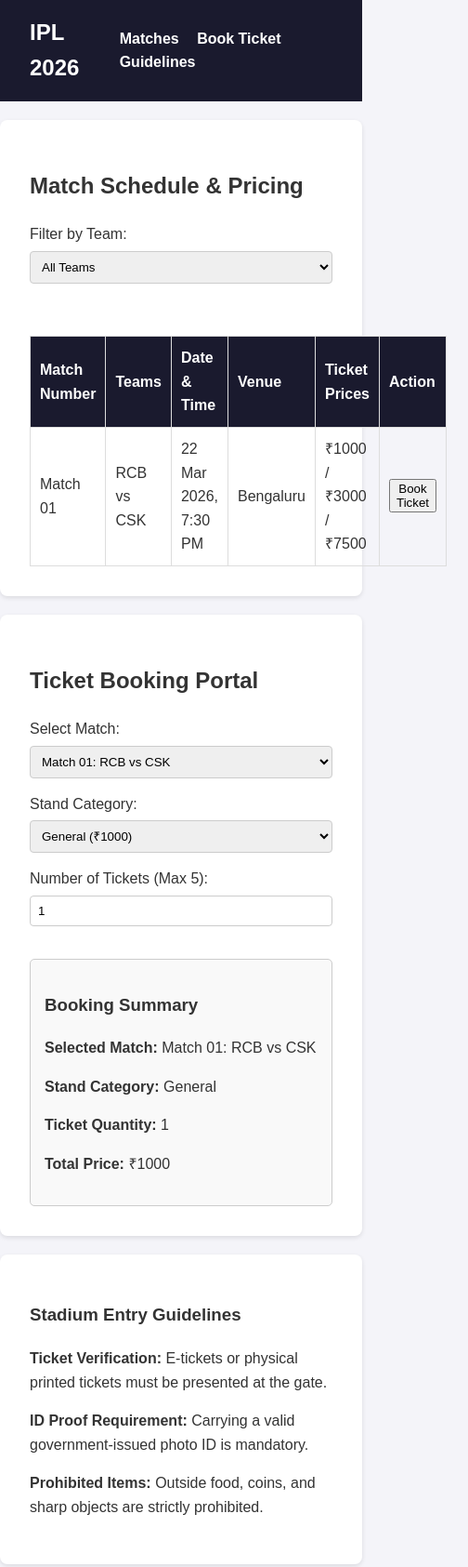
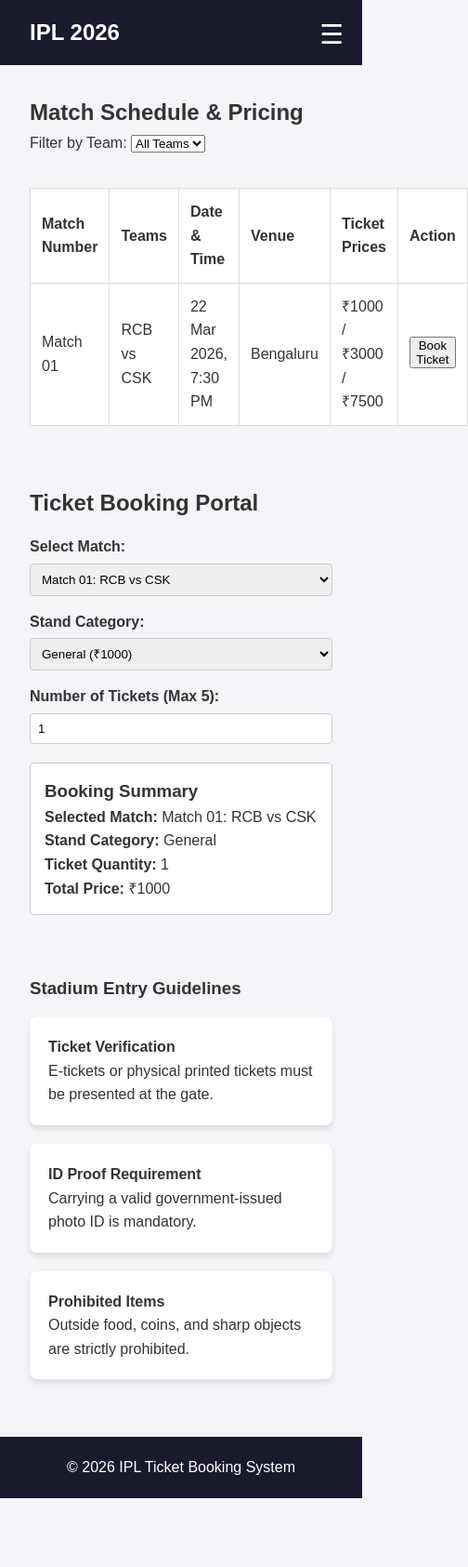
Before and after one commit to dsilvajemimamiyanna07-rgb/ipl-ticket-booking, a plain HTML site: page index.html in a window 390 px wide. Shown: the top 1685 px of the page at 93% size, 504 px wide, since content can reach past the window. After the commit the page ends 1611 px from the top, so only its background shows below. Drawn offline with Linux system fonts and the light colour scheme.

Commit message:
Complete Activity 8: Responsive layout using CSS Grid, Flexbox, and mobile Hamburger menu

```diff
--- a/CSS/style.css
+++ b/CSS/style.css
@@ -1,111 +1,139 @@
-:root {
-    --primary-color: #1a1a2e;
-    --accent-color: #e94560;
-    --bg-color: #f4f4f9;
-    --text-color: #333333;
-    --white: #ffffff;
+/* Global Reset */
+* {
+    box-sizing: border-box;
+    margin: 0;
+    padding: 0;
+    font-family: Arial, sans-serif;
 }
 
 body {
-    font-family: Arial, sans-serif;
-    margin: 0;
-    padding: 0;
-    background-color: var(--bg-color);
-    color: var(--text-color);
+    background-color: #f4f4f9;
+    color: #333;
     line-height: 1.6;
 }
 
-/* Header & Navigation */
+/* Flexbox Navigation Bar */
 header {
-    background-color: var(--primary-color);
-    color: var(--white);
-    padding: 1rem 2rem;
     display: flex;
     justify-content: space-between;
     align-items: center;
+    background-color: #1a1a2e;
+    color: #fff;
+    padding: 1rem 2rem;
     position: sticky;
     top: 0;
-    z-index: 100;
+    z-index: 1000;
 }
 
-header h2 {
-    margin: 0;
+nav {
+    display: flex;
+    gap: 20px;
 }
 
 nav a {
-    color: var(--white);
+    color: #fff;
     text-decoration: none;
-    margin-left: 15px;
     font-weight: bold;
 }
 
 nav a:hover {
-    color: var(--accent-color);
+    color: #e94560;
 }
 
-/* Hero Section */
-.hero {
-    background: linear-gradient(rgba(0,0,0,0.6), rgba(0,0,0,0.6)), url('https://images.unsplash.com/photo-1540747913346-19e32dc3e97e?auto=format&fit=crop&w=1200&q=80') no-repeat center center/cover;
-    color: var(--white);
-    text-align: center;
-    padding: 4rem 2rem;
+/* Hamburger Menu Button (Hidden by default on desktop) */
+.hamburger {
+    display: none;
+    font-size: 1.8rem;
+    background: none;
+    border: none;
+    color: #fff;
+    cursor: pointer;
 }
 
-.hero button {
-    background-color: var(--accent-color);
-    color: var(--white);
-    border: none;
-    padding: 10px 20px;
-    margin: 10px;
-    cursor: pointer;
-    font-size: 1rem;
-    border-radius: 5px;
+/* Sections */
+section {
+    padding: 2rem;
+    max-width: 1200px;
+    margin: auto;
 }
 
-/* Sections & Cards */
-section {
-    max-width: 1000px;
-    margin: 20px auto;
-    background: var(--white);
-    padding: 2rem;
-    border-radius: 8px;
-    box-shadow: 0 2px 5px rgba(0,0,0,0.1);
-}
-
-/* Tables */
+/* Tables and Form Elements */
 table {
     width: 100%;
     border-collapse: collapse;
-    margin-top: 1rem;
+    margin-top: 10px;
+    background: #fff;
 }
 
 th, td {
+    padding: 12px;
+    text-align: left;
     border: 1px solid #ddd;
-    padding: 10px;
-    text-align: left;
 }
 
-th {
-    background-color: var(--primary-color);
-    color: var(--white);
+form label {
+    display: block;
+    margin-top: 15px;
+    font-weight: bold;
 }
 
-/* Forms */
-input, select {
+form select, form input {
     width: 100%;
     padding: 8px;
     margin-top: 5px;
-    margin-bottom: 15px;
-    box-sizing: border-box;
     border: 1px solid #ccc;
     border-radius: 4px;
 }
 
-/* Footer */
+/* CSS Grid for Guidelines Cards */
+.grid-container {
+    display: grid;
+    grid-template-columns: repeat(3, 1fr);
+    gap: 20px;
+    margin-top: 15px;
+}
+
+.card {
+    background: #fff;
+    padding: 20px;
+    border-radius: 8px;
+    box-shadow: 0 4px 6px rgba(0,0,0,0.1);
+}
+
 footer {
     text-align: center;
-    padding: 1rem;
-    background-color: var(--primary-color);
-    color: var(--white);
-    margin-top: 2rem;
+    padding: 20px;
+    background-color: #1a1a2e;
+    color: white;
+    margin-top: 30px;
 }
+
+/* Responsive Media Query for Tablets and Phones */
+@media (max-width: 768px) {
+    header {
+        flex-direction: column;
+        align-items: flex-start;
+    }
+
+    .hamburger {
+        display: block;
+        position: absolute;
+        right: 20px;
+        top: 20px;
+    }
+
+    nav {
+        display: none; /* Hidden until toggled via JS */
+        flex-direction: column;
+        width: 100%;
+        margin-top: 15px;
+    }
+
+    nav.active {
+        display: flex;
+    }
+
+    .grid-container {
+        grid-template-columns: 1fr; /* Stack into single column */
+    }
+}
--- a/JS/app.js
+++ b/JS/app.js
@@ -45,7 +45,18 @@ document.addEventListener("DOMContentLoaded", () => {
         });
     });
 
-    // 3. Activity 7: Live Booking Summary Calculation & DOM Selectors
+    // 3. Activity 8: Mobile Hamburger Menu Toggle
+    const hamburgerBtn = document.getElementById("hamburgerBtn");
+    const navMenu = document.getElementById("navMenu");
+
+    if (hamburgerBtn && navMenu) {
+        hamburgerBtn.addEventListener("click", () => {
+            navMenu.classList.toggle("active");
+            showToast("Navigation menu toggled!");
+        });
+    }
+
+    // 4. Activity 7: Live Booking Summary Calculation & DOM Selectors
     const matchSelect = document.getElementById("match");
     const categorySelect = document.getElementById("category");
     const ticketsInput = document.getElementById("tickets");
--- a/index.html
+++ b/index.html
@@ -10,7 +10,8 @@
 
     <header>
         <h2>IPL 2026</h2>
-        <nav>
+        <button class="hamburger" id="hamburgerBtn">&#9776;</button>
+        <nav id="navMenu">
             <a href="index.html">Matches</a>
             <a href="#booking">Book Ticket</a>
             <a href="#guidelines">Guidelines</a>
@@ -53,7 +54,7 @@
         </table>
     </section>
 
-    <!-- Ticket Booking & Live Summary Section (Activity 7) -->
+    <!-- Ticket Booking & Live Summary Section -->
     <section id="booking">
         <h2>Ticket Booking Portal</h2>
         <form id="bookingForm">
@@ -74,7 +75,7 @@
         </form>
 
         <!-- Live Booking Summary Card -->
-        <div id="summaryCard" style="margin-top: 20px; padding: 15px; border: 1px solid #ccc; border-radius: 5px; background-color: #f9f9f9;">
+        <div id="summaryCard" style="margin-top: 20px; padding: 15px; border: 1px solid #ccc; border-radius: 5px; background-color: #fff;">
             <h3>Booking Summary</h3>
             <p><strong>Selected Match:</strong> <span id="summaryMatch">Match 01: RCB vs CSK</span></p>
             <p><strong>Stand Category:</strong> <span id="summaryStand">General</span></p>
@@ -83,12 +84,23 @@
         </div>
     </section>
 
-    <!-- Guidelines Section -->
+    <!-- Guidelines Section with CSS Grid Cards -->
     <section id="guidelines">
         <h3>Stadium Entry Guidelines</h3>
-        <p><strong>Ticket Verification:</strong> E-tickets or physical printed tickets must be presented at the gate.</p>
-        <p><strong>ID Proof Requirement:</strong> Carrying a valid government-issued photo ID is mandatory.</p>
-        <p><strong>Prohibited Items:</strong> Outside food, coins, and sharp objects are strictly prohibited.</p>
+        <div class="grid-container">
+            <div class="card">
+                <h4>Ticket Verification</h4>
+                <p>E-tickets or physical printed tickets must be presented at the gate.</p>
+            </div>
+            <div class="card">
+                <h4>ID Proof Requirement</h4>
+                <p>Carrying a valid government-issued photo ID is mandatory.</p>
+            </div>
+            <div class="card">
+                <h4>Prohibited Items</h4>
+                <p>Outside food, coins, and sharp objects are strictly prohibited.</p>
+            </div>
+        </div>
     </section>
 
     <footer>
```
